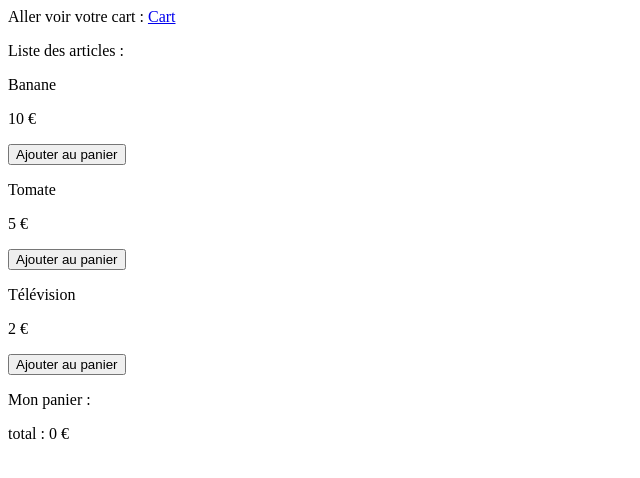
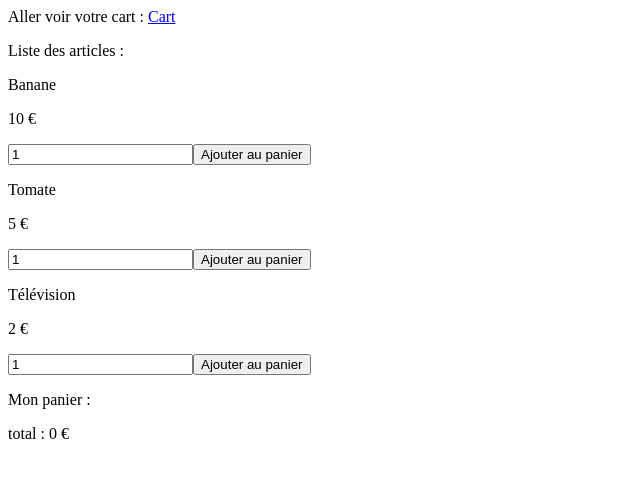
Before and after one commit to NzlThomas/greencart, a React (Vite) app: page / in a window 1280 px wide. Shown: the top 478 px of the page, without its empty margins (0-640 px from the left). Built offline with nearby package versions, Linux system fonts and the light colour scheme.

Commit message:
added input to add to cart

```diff
--- a/src/App.jsx
+++ b/src/App.jsx
@@ -22,6 +22,7 @@ function App() {
 
   const [cart, setCart] = useState([]);
   const [total, setTotal] = useState(0);
+  const [quantity, setQuantity] = useState(1);
 
   function addToCart(article) {
     setCart((prevCart) => {
@@ -30,7 +31,7 @@ function App() {
       if (existingItem) {
         return prevCart.map((item) =>
           item.id === article.id
-            ? { ...item, quantity: item.quantity + 1 }
+            ? { ...item, quantity: item.quantity + quantity }
             : item
         );
       } else {
@@ -38,12 +39,13 @@ function App() {
           ...prevCart,
           {
             ...article,
-            quantity: 1,
+            quantity: quantity,
           },
         ];
       }
     });
-    setTotal((prevTotal) => prevTotal + article.price);
+    setTotal((prevTotal) => prevTotal + article.price * quantity);
+    setQuantity(1);
   }
 
   function decreaseQuantity(article) {
@@ -83,6 +85,12 @@ function App() {
           <div key={article.id}>
             <p>{article.title}</p>
             <p>{article.price} €</p>
+            <input
+              type="number"
+              min="1"
+              value={quantity}
+              onChange={(e) => setQuantity(Number(e.target.value))}
+            />
             <button type="button" onClick={() => addToCart(article)}>
               Ajouter au panier
             </button>
```
